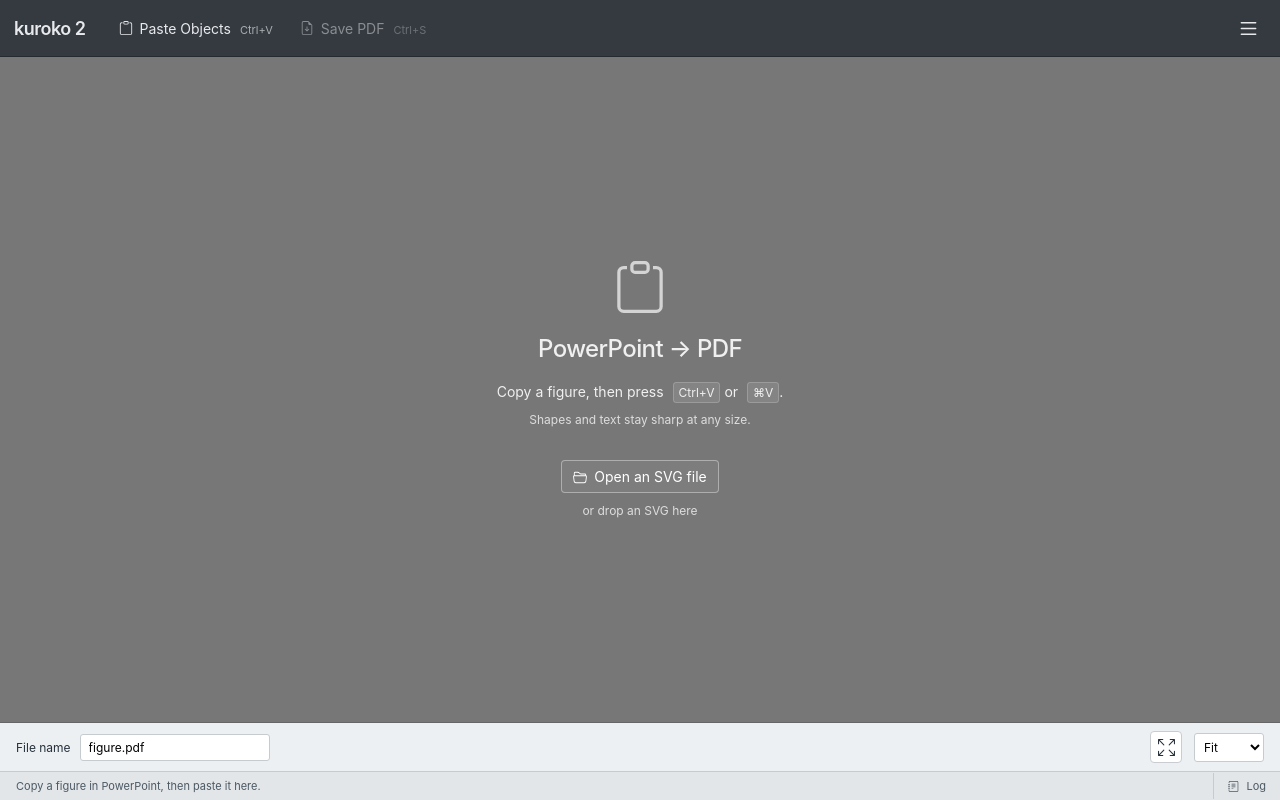
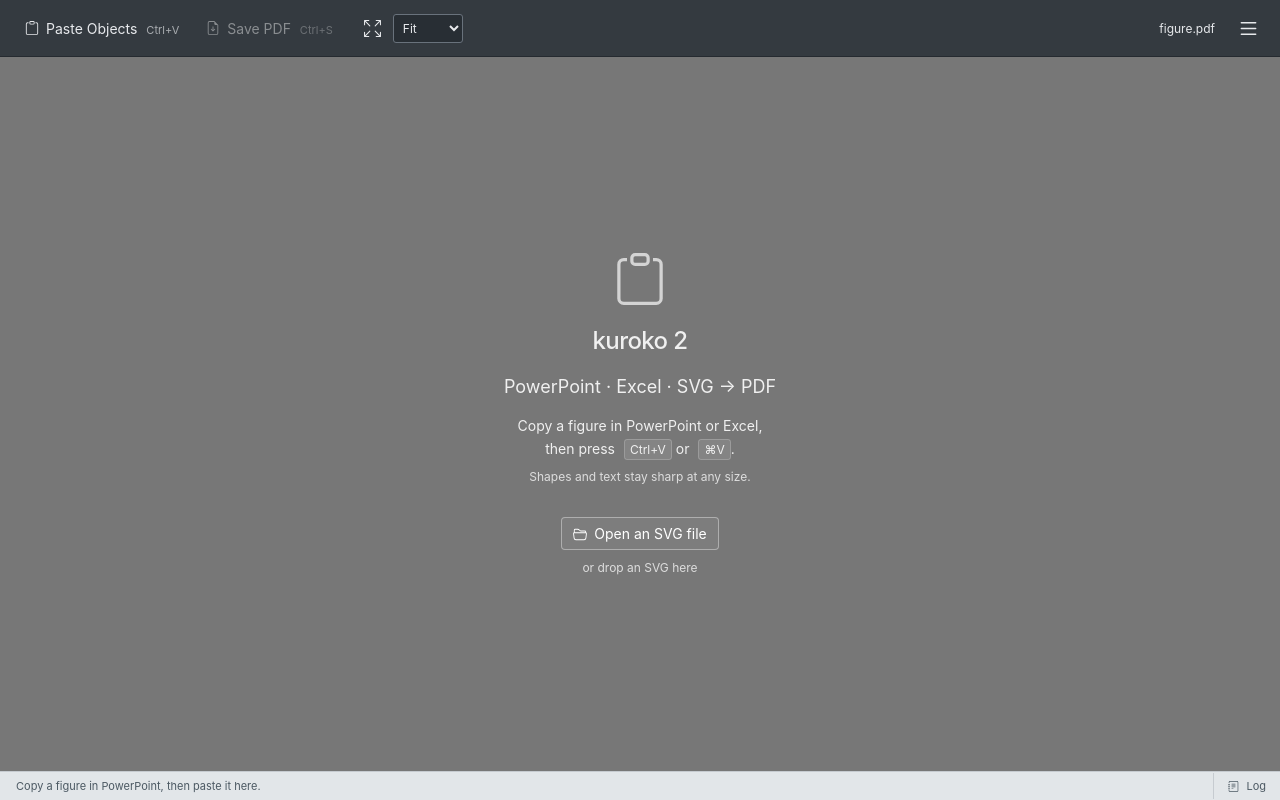
Before and after one commit to shioyadan/kuroko2, a React app: page / in a window 1280 px wide. Built offline with nearby package versions, Linux system fonts and the light colour scheme.

Commit message:
Reorganize toolbar controls and introduce kuroko 2 on the start screen

```diff
--- a/src/app.tsx
+++ b/src/app.tsx
@@ -114,9 +114,18 @@ export function App({ store }: { store: Store }) {
         <input ref={fontInput} type="file" accept=".ttf,.otf,.ttc,.otc" multiple hidden aria-label="Select font files" onChange={event => filesSelected(event.currentTarget)} />
         <input ref={fontFolderInput} type="file" multiple hidden aria-label="Select font folder" {...{ webkitdirectory: "" }} onChange={event => filesSelected(event.currentTarget, true)} />
         <nav className="toolbar" aria-label="Main toolbar">
-            <span className="brand">kuroko 2</span>
+            <div className="toolbar-actions">
                 <button onClick={() => store.dispatch({ type: "PASTE" })} disabled={state.busy || state.saving} title="Paste Objects (Ctrl+V / ⌘V)"><BsClipboard /> <span>Paste Objects <kbd>Ctrl+V</kbd></span></button>
                 <button className="save-button" onClick={() => store.dispatch({ type: "SAVE_PDF" })} disabled={!state.pdf || state.busy || state.saving} title="Save PDF (Ctrl+S / ⌘S)"><BsFileEarmarkArrowDown /> <span>Save PDF <kbd>Ctrl+S</kbd></span></button>
+            </div>
+            <div className="toolbar-document">
+                <div className="zoom-controls">
+                    <button className="icon-button" title="Fit to window" aria-label="Fit to window" onClick={() => store.dispatch({ type: "SET_ZOOM", value: "fit" })}><BsArrowsFullscreen /></button>
+                    <select aria-label="Preview zoom" value={state.zoom} onChange={event => store.dispatch({ type: "SET_ZOOM", value: event.target.value === "fit" ? "fit" : Number(event.target.value) })}>
+                        <option value="fit">Fit</option>{[0.25, 0.5, 1, 1.5, 2, 4].map(value => <option key={value} value={value}>{value * 100}%</option>)}
+                    </select>
+                </div>
+            </div>
             <span className="toolbar-spacer" />
             {(documentData || state.busy) && <div className={`toolbar-status ${missing.size && !state.busy ? "toolbar-status-needed" : ""}`}>
                 {state.busy ? <span className="spinner" aria-hidden="true" /> : <BsFonts aria-hidden="true" />}
@@ -126,6 +135,8 @@ export function App({ store }: { store: Store }) {
                 {state.busy ? <button className="status-cancel" aria-label={state.fontLoading ? "Cancel font loading" : "Cancel"} title="Cancel" onClick={() => store.dispatch({ type: "CANCEL" })}><BsX aria-hidden="true" /></button>
                     : missing.size > 0 && !state.busy && <button className="font-add" onClick={openFonts}>Add fonts…</button>}
             </div>}
+            <div className="toolbar-file">
+                <input className="file-name-control" value={state.fileName} onChange={event => store.dispatch({ type: "SET_FILE_NAME", value: event.currentTarget.value })} aria-label="PDF file name" title="PDF file name" spellCheck={false} />
                 <ApplicationMenu>
                     <button aria-label="Open SVG" onClick={() => svgInput.current?.click()}><BsFolder2Open aria-hidden="true" />Open SVG…</button>
                     <button className={missing.size ? "attention" : ""} onClick={openFonts}><BsFonts aria-hidden="true" />Fonts</button>
@@ -133,6 +144,7 @@ export function App({ store }: { store: Store }) {
                     <button onClick={() => setDialog("history")}><BsClockHistory aria-hidden="true" />Save history</button>
                     <button onClick={() => setDialog("about")}><BsInfoCircle aria-hidden="true" />About kuroko 2</button>
                 </ApplicationMenu>
+            </div>
         </nav>
         {(state.error || state.saveFailed) && <div className={`notice ${state.error ? "error" : "save-incomplete"}`} role={state.error ? "alert" : "status"}>
             {state.error || "No file was saved. If you confirmed the save dialog, try downloading the PDF instead."}
@@ -141,8 +153,9 @@ export function App({ store }: { store: Store }) {
         <main ref={previewArea} className={`preview-area ${dragging ? "dragging" : ""}`} aria-label="Figure preview" aria-busy={state.busy}>
             {!documentData ? <div className="empty-state">
                 <BsClipboard className="empty-icon" />
-                <h1>PowerPoint → PDF</h1>
-                <p>Copy a figure, then press <kbd>Ctrl+V</kbd> or <kbd>⌘V</kbd>.</p>
+                <h1>kuroko 2</h1>
+                <p className="empty-description">PowerPoint · Excel · SVG → PDF</p>
+                <p>Copy a figure in PowerPoint or Excel,<br />then press <kbd>Ctrl+V</kbd> or <kbd>⌘V</kbd>.</p>
                 <p className="subtle">Shapes and text stay sharp at any size.</p>
                 <button onClick={() => svgInput.current?.click()}><BsFolder2Open /> Open an SVG file</button>
                 <span className="drop-hint">or drop an SVG here</span>
@@ -152,17 +165,9 @@ export function App({ store }: { store: Store }) {
             </div>}
             {dragging && <div className="drop-overlay">Drop SVG to create a PDF</div>}
         </main>
-        <div className="document-bar">
-            <label>File name <input value={state.fileName} onChange={event => store.dispatch({ type: "SET_FILE_NAME", value: event.currentTarget.value })} aria-label="PDF file name" spellCheck={false} /></label>
-            {documentData && <span className="dimensions">{(documentData.width * 25.4 / 96).toFixed(1)} × {(documentData.height * 25.4 / 96).toFixed(1)} mm</span>}
-            <span className="toolbar-spacer" />
-            <button className="icon-button" title="Fit to window" aria-label="Fit to window" onClick={() => store.dispatch({ type: "SET_ZOOM", value: "fit" })}><BsArrowsFullscreen /></button>
-            <select aria-label="Preview zoom" value={state.zoom} onChange={event => store.dispatch({ type: "SET_ZOOM", value: event.target.value === "fit" ? "fit" : Number(event.target.value) })}>
-                <option value="fit">Fit</option>{[0.25, 0.5, 1, 1.5, 2, 4].map(value => <option key={value} value={value}>{value * 100}%</option>)}
-            </select>
-        </div>
         {logOpen && <LogPane entries={logs} onClear={() => setLogs([])} onClose={toggleLog} />}
         <footer className="status-bar"><span role="status">{state.status}</span>
+            {documentData && <span className="dimensions">{(documentData.width * 25.4 / 96).toFixed(1)} × {(documentData.height * 25.4 / 96).toFixed(1)} mm</span>}
             <button className={warning ? "unread-warning" : ""} onClick={toggleLog} aria-expanded={logOpen}><BsJournalText /> Log{unread > 0 ? ` (${unread})` : ""}</button>
         </footer>
         {state.suggestionOpen && state.suggestions.length > 0 && state.preview && dialog === null && <Dialog title="Save matching figure" onClose={() => store.dispatch({ type: "DISMISS_SUGGESTION" })}>
--- a/src/styles.css
+++ b/src/styles.css
@@ -10,10 +10,18 @@ button:focus-visible, input:focus-visible, select:focus-visible, summary:focus-v
 kbd { font-family: inherit; font-size: 11px; opacity: .65; margin-left: 5px; }
 .kuroko-app { display: flex; flex-direction: column; height: 100dvh; min-height: 320px; overflow: hidden; }
 .toolbar { flex-shrink: 0; display: flex; align-items: center; gap: 5px; min-height: 57px; padding: 7px 14px; background: #343a40; color: #e7e9ec; border-bottom: 1px solid #252a30; }
-.brand { font-size: 18px; font-weight: 600; letter-spacing: -.5px; padding-right: 17px; }
 .toolbar button { background: transparent; border-color: transparent; padding: 9px 10px; color: #e7e9ec; }
 .toolbar button:hover:not(:disabled) { background: #484f57; }
 .toolbar .save-button { color: #fff; }
+.toolbar-actions { display: flex; align-items: center; gap: 5px; flex-shrink: 0; }
+.toolbar-document { display: flex; align-items: center; gap: 12px; min-width: 0; margin-left: 8px; font-size: 12px; }
+.toolbar-file { display: flex; align-items: center; gap: 6px; min-width: 0; }
+.file-name-control { width: 170px; min-width: 0; font-size: 12px; text-align: right; padding: 5px 8px; color: #e7e9ec; background: transparent; border: 1px solid transparent; border-radius: 3px; }
+.file-name-control:hover, .file-name-control:focus { background: #282e34; border-color: #69727c; }
+.toolbar-document select { color-scheme: dark; color: #e7e9ec; background: #282e34; border: 1px solid #69727c; border-radius: 3px; padding: 5px 8px; }
+.zoom-controls { display: flex; align-items: center; gap: 4px; flex-shrink: 0; }
+.toolbar .zoom-controls .icon-button { padding: 6px; }
+.zoom-controls select { min-width: 70px; padding: 5px; }
 .toolbar-spacer { flex: 1; }
 .icon-button { width: 32px; height: 32px; padding: 6px; font-size: 17px; }
 .toolbar .attention { color: #f6d39b; }
@@ -42,6 +50,7 @@ kbd { font-family: inherit; font-size: 11px; opacity: .65; margin-left: 5px; }
 .empty-state { margin: auto; text-align: center; color: #f0f0f0; padding: 20px; }
 .empty-icon { width: 52px; height: 52px; color: #d4d4d4; }
 .empty-state h1 { margin: 18px 0; font-size: 24px; font-weight: 500; letter-spacing: -.6px; }
+.empty-state .empty-description { margin: 14px 0; font-size: 18px; }
 .empty-state p { line-height: 1.6; margin: 7px 0; }
 .empty-state kbd { background: #ffffff19; border: 1px solid #ffffff30; opacity: 1; padding: 2px 5px; border-radius: 3px; font-size: 12px; }
 .empty-state button { margin: 24px auto 10px; background: #ffffff0d; border-color: #ffffff60; color: white; }
@@ -52,13 +61,10 @@ kbd { font-family: inherit; font-size: 11px; opacity: .65; margin-left: 5px; }
 .notice.error { background: #fff0ef; color: #8e302c; border-bottom: 1px solid #e9c5c2; }
 .notice.save-incomplete { background: #fff6e6; color: #6c5129; border-bottom: 1px solid #e6d4b4; }
 .save-fallback { margin-left: 12px; }
-.document-bar { display: flex; flex-shrink: 0; align-items: center; gap: 12px; padding: 8px 16px; background: #edf0f2; border-top: 1px solid #666; font-size: 12px; }
-.document-bar label { display: flex; align-items: center; gap: 9px; }
-.document-bar input { width: 190px; padding: 5px 8px; border: 1px solid #c6cbd0; border-radius: 3px; background: #fff; }
-.document-bar select { border: 1px solid #c6cbd0; background: white; padding: 5px; border-radius: 3px; min-width: 70px; }
-.dimensions { color: #6a737b; }
+.dimensions { color: #6a737b; flex-shrink: 0; white-space: nowrap; }
 .status-bar { flex-shrink: 0; min-height: 29px; display: flex; align-items: center; gap: 12px; justify-content: space-between; background: #e2e6e9; padding-left: 16px; color: #4c5963; font-size: 11px; border-top: 1px solid #c6cbd0; }
 .status-bar > span { text-overflow: ellipsis; white-space: nowrap; overflow: hidden; }
+.status-bar > span[role="status"] { flex: 1; min-width: 0; }
 .status-bar button { border: 0; border-left: 1px solid #c6cbd0; background: transparent; border-radius: 0; padding: 6px 14px; font-size: 11px; }
 .status-bar .unread-warning { color: #965e15; background: #fff2d8; }
 .spinner { border: 2px solid #d4d9df; border-top-color: #435b70; width: 17px; height: 17px; border-radius: 50%; animation: spin 1s linear infinite; }
@@ -113,6 +119,14 @@ button.primary-button:hover:not(:disabled) { background: #294b64; }
 .log-entry-warning, .log-entry-warning > span { color: #93601e; }
 .log-entry-error, .log-entry-error > span { color: #a03939; }
 .log-pane-empty { color: #818b94; }
-@media (max-width: 850px) { .brand { display: none; } .toolbar { flex-wrap: wrap; gap: 0; padding: 6px 8px; } .toolbar kbd { display: none; } }
-@media (max-width: 550px) { .toolbar button { font-size: 12px; padding: 7px; } .toolbar-status { order: 1; flex-basis: 100%; margin-right: 0; padding-top: 4px; } .dimensions { display: none; } .document-bar { padding: 7px 10px; gap: 5px; } .document-bar input { width: 125px; } .preview-area { padding: 18px; } .empty-state h1 { font-size: 21px; } }
+@media (max-width: 1200px) { .toolbar kbd { display: none; } }
+@media (max-width: 1000px) {
+    .toolbar > .toolbar-spacer { display: none; }
+    .toolbar { display: grid; grid-template-columns: auto minmax(0, 1fr); gap: 4px 8px; padding: 6px 8px; }
+    .toolbar-actions { grid-area: 1 / 1; }
+    .toolbar-status { grid-area: 2 / 2; margin-right: 0; }
+    .toolbar-document { grid-area: 2 / 1; margin-left: 0; }
+    .toolbar-file { grid-area: 1 / 2; justify-self: end; width: min(100%, 212px); }
+}
+@media (max-width: 550px) { .toolbar button { font-size: 12px; padding: 7px; } .toolbar-actions { grid-column: 1 / 3; } .toolbar-file { grid-area: 2 / 2; } .toolbar-status { grid-area: 3 / 1 / 4 / 3; } .dimensions { display: none; } .preview-area { padding: 18px; } .empty-state h1 { font-size: 24px; } .empty-state .empty-description { font-size: 16px; } }
 @media (prefers-reduced-motion: reduce) { .spinner { animation: none; } }
```
Also changed, not shown: test/web_app_smoke.cjs (+2 -2 lines), 2 other files (tests, documents, lock files or other folders). Lines whose indentation alone changed are shown as unchanged.
